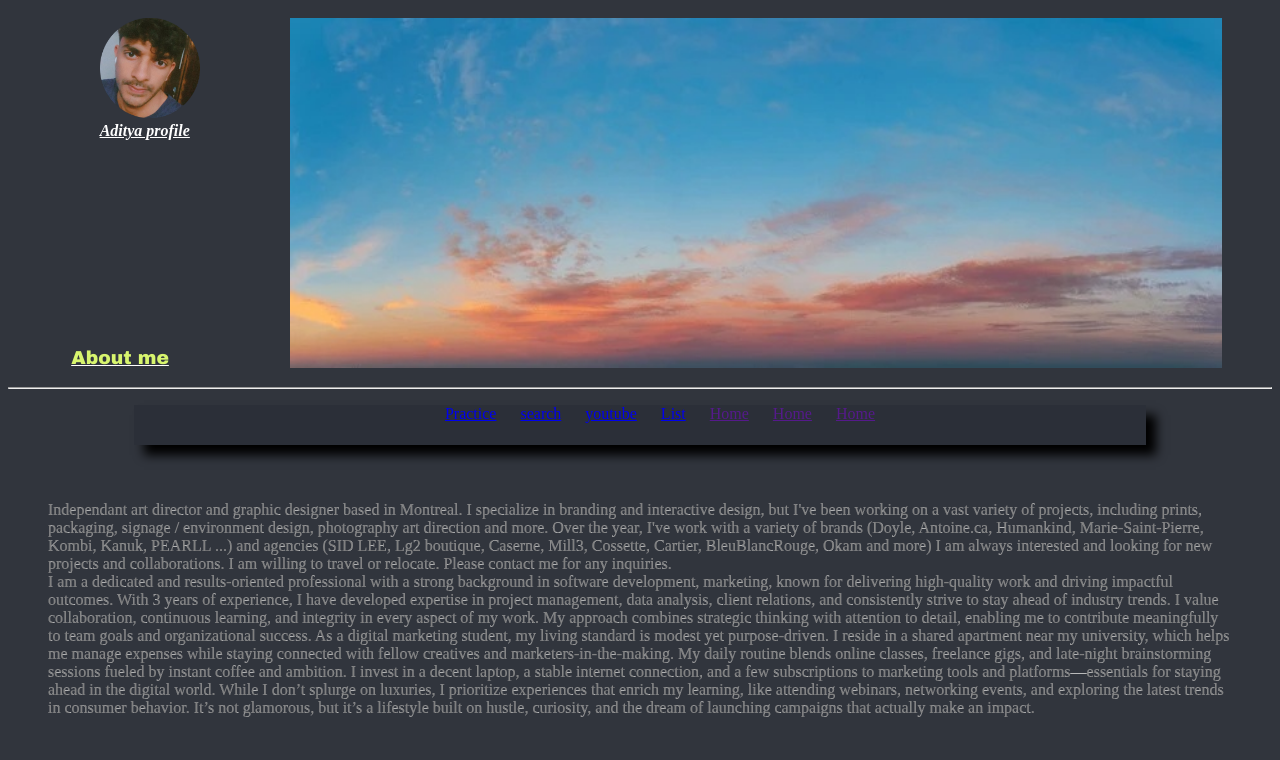
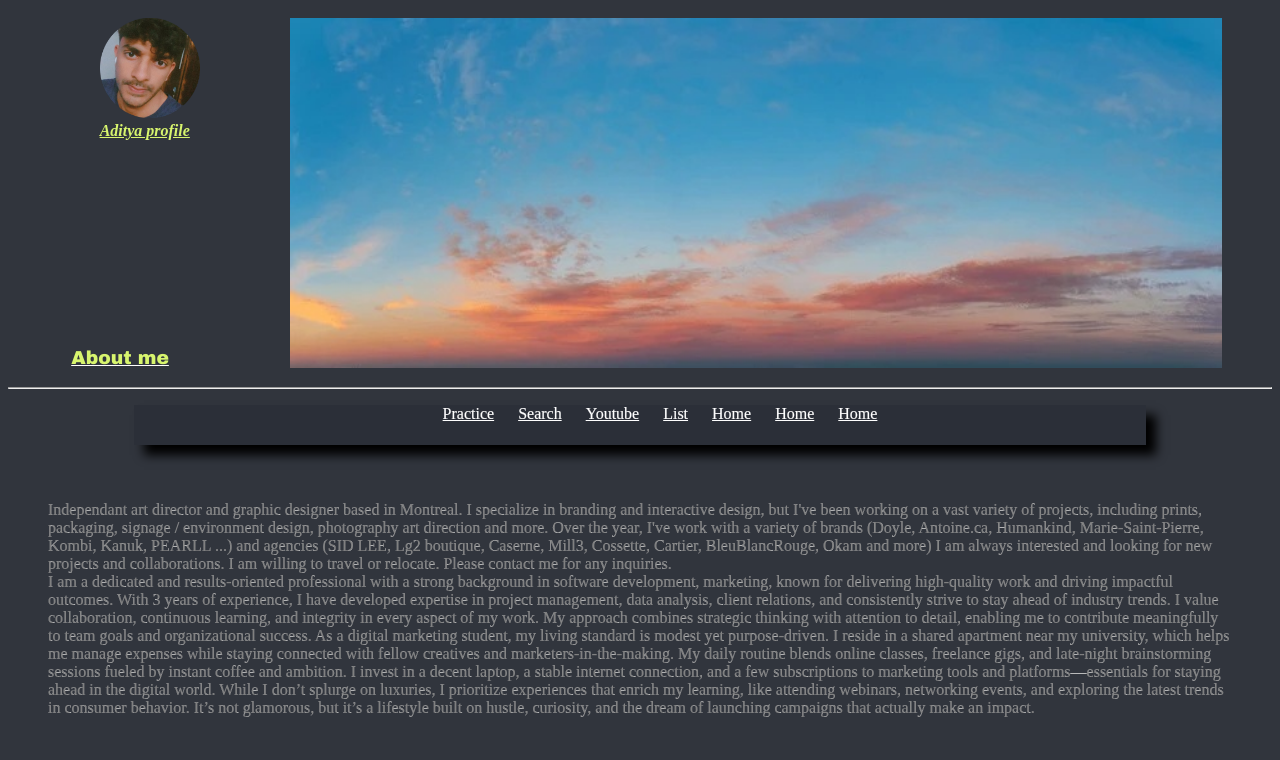
Before and after one commit to aditya-067/my-firstwebpage, a plain HTML site: page index.html in a window 1280 px wide. Drawn offline with Linux system fonts and the light colour scheme.

Commit message:
Add files via upload

```diff
--- a/index.html
+++ b/index.html
@@ -8,7 +8,7 @@
 <div id="col1">
 
 <img src="image/pf2.png" width="100%" title= "Aditya pic">
-<b> <i> <font color="white"> <u>Aditya profile  </u></font> </i> </b>
+<b> <i> <font color="#d8f56e"> <u>Aditya profile  </u></font> </i> </b>
 
 </div>
 <div id="col2">
@@ -96,13 +96,19 @@ padding:10px;
 ol li:hover
 {
 
-background:yellow;
+background:#758503;
+}
+
+a {
+color:white;
+-webkit-text-stroke: 0.2px white;
+
 }
 
 
 </style>
 <body>
-<h3><u><font color="#d8f56e" face="Arial black">About me  </font></u> </h3>
+<h3><u><font color="#d8f56e" face="Arial black">About me   </font></u> </h3>
 
 <hr/>
 <nav>
@@ -110,9 +116,9 @@ background:yellow;
 
 <li><a href="practice.html">Practice</a></li>
 
-<li><a href="http://www.google.com">search</a></li>
+<li><a href="http://www.google.com">Search</a></li>
 
-<li><a href="https://www.youtube.com/">youtube</a></li>
+<li><a href="https://www.Youtube.com/">Youtube</a></li>
 
 <li><a href="list.html">List</a></li>
 
```
